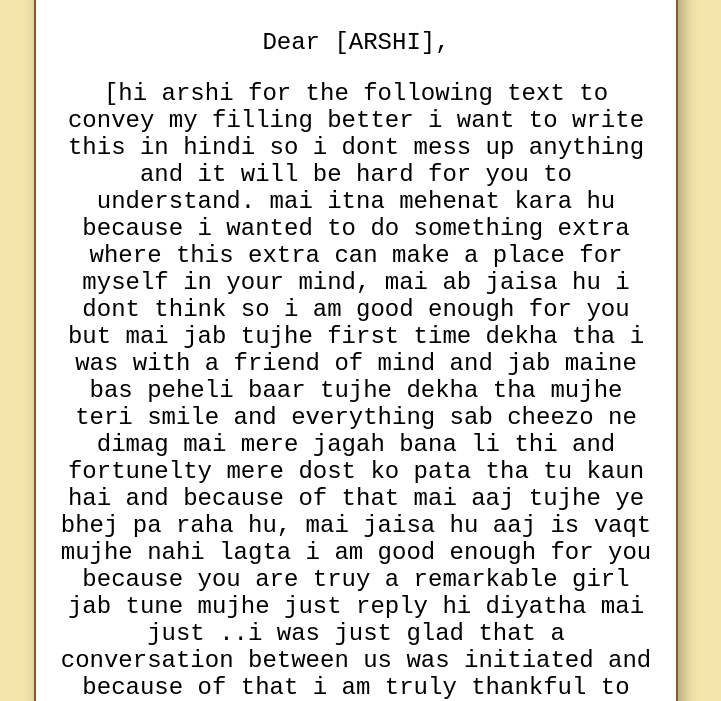
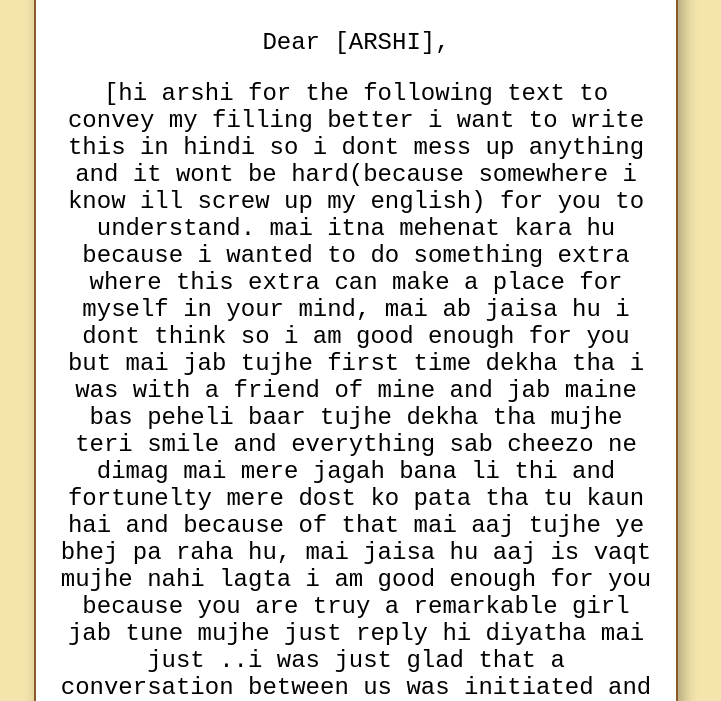
Before and after one commit to kashyap-hash/lettersite, a plain HTML site: page index.html in a window 1280 px wide. Shown: the part 111-812 px from the top of the page, without its empty margins (284-1005 px from the left). Drawn offline with Linux system fonts and the light colour scheme.

Commit message:
Update index.html

```diff
--- a/index.html
+++ b/index.html
@@ -51,7 +51,7 @@
     <div class="letter-container" id="letter">
         <h1>My letter </h1>
         <p>Dear [ARSHI],</p>
-        <p>[hi arshi for the following text to convey my filling better i want to write this in hindi so i dont mess up anything and it will be hard for you to understand. mai itna mehenat kara hu because i wanted to do something extra where this extra can make a place for myself in your mind, mai ab jaisa hu i dont think so i am good enough for you but mai jab tujhe first time dekha tha i was with a friend of mind and jab maine bas peheli baar tujhe dekha tha mujhe teri smile and everything sab cheezo ne dimag mai mere jagah bana li thi and fortunelty mere dost ko pata tha tu kaun hai and because of that mai aaj tujhe ye bhej pa raha hu, mai jaisa hu aaj is vaqt mujhe nahi lagta i am good enough for you because you are truy a remarkable girl jab tune mujhe just reply hi diyatha mai just ..i was just glad that a conversation between us was initiated and because of that i am truly thankful to you, in upon these next 3-4 month i would really love to take you out on a date if the boyfriend position is still vacant and also after reading this whole dont think this kind of over the top or kind of cheesy , told you i just wanted to do something extra and as of now this is something extra in my mind and hope this extra makes up for everything..]</p>
+        <p>[hi arshi for the following text to convey my filling better i want to write this in hindi so i dont mess up anything and it wont be hard(because somewhere i know ill screw up my english) for you to understand. mai itna mehenat kara hu because i wanted to do something extra where this extra can make a place for myself in your mind, mai ab jaisa hu i dont think so i am good enough for you but mai jab tujhe first time dekha tha i was with a friend of mine and jab maine bas peheli baar tujhe dekha tha mujhe teri smile and everything sab cheezo ne dimag mai mere jagah bana li thi and fortunelty mere dost ko pata tha tu kaun hai and because of that mai aaj tujhe ye bhej pa raha hu, mai jaisa hu aaj is vaqt mujhe nahi lagta i am good enough for you because you are truy a remarkable girl jab tune mujhe just reply hi diyatha mai just ..i was just glad that a conversation between us was initiated and because of that i am truly thankful to you, in upon these next 3-4 month i would really love to take you out on a date if the boyfriend position is still vacant and also after reading this whole dont think this kind of over the top or kind of cheesy , told you i just wanted to do something extra and as of now this is something extra in my mind and hope this extra makes up for everything..]</p>
         <p>With love,<br>[kashyap]</p>
     </div>
 
```
